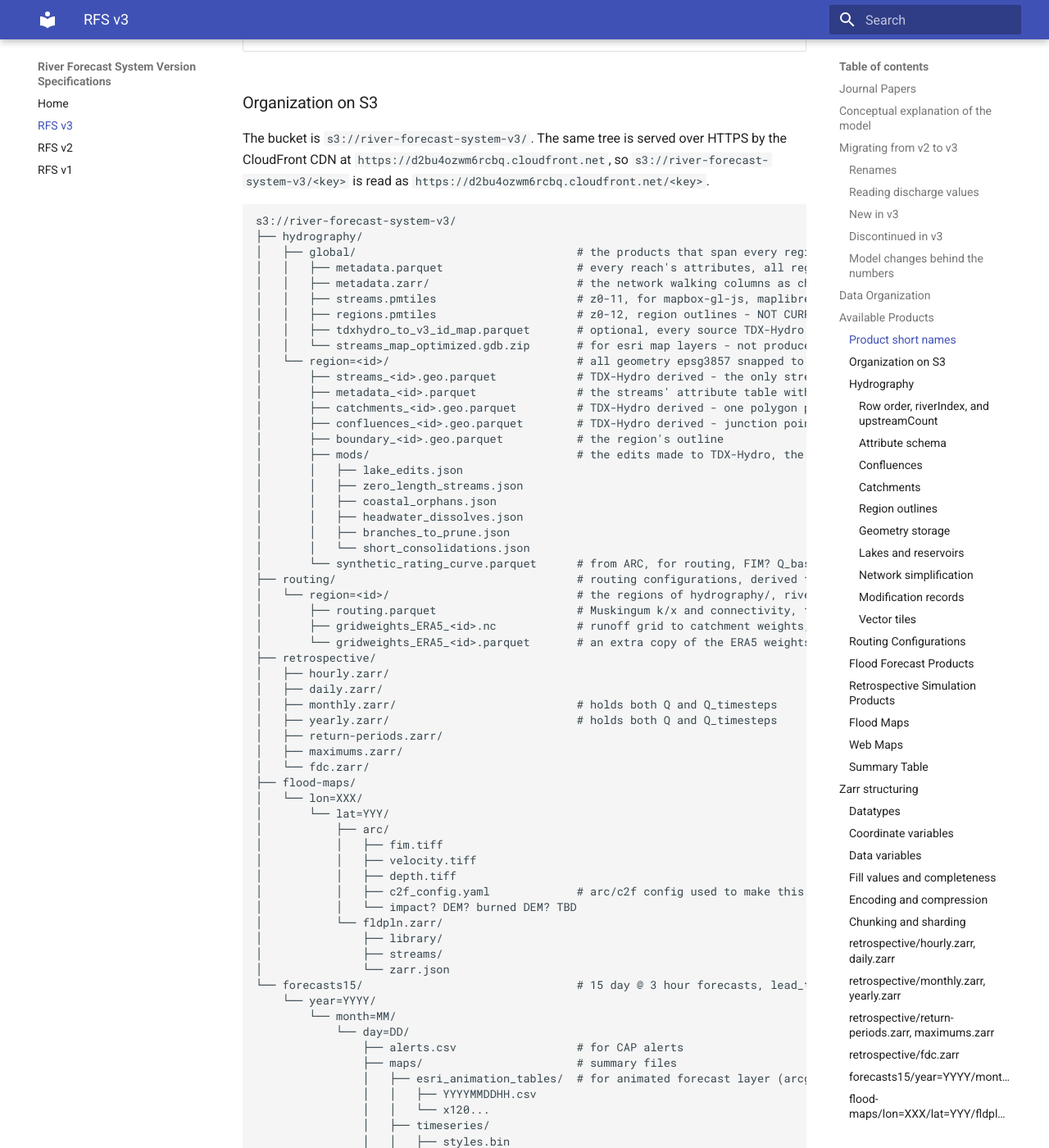
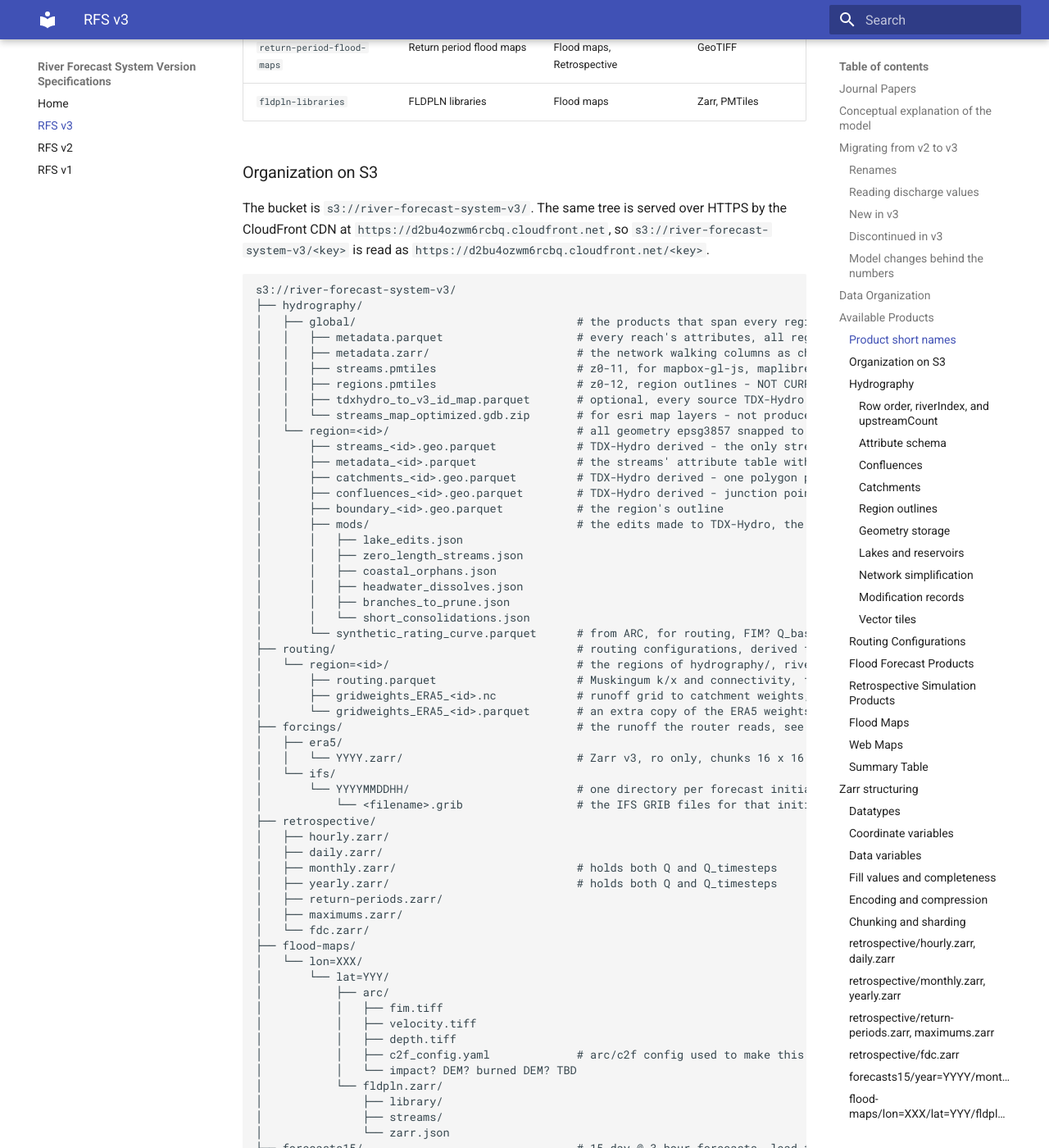
Before and after one commit to river-forecast-system/rfs-specification-documents, an MkDocs documentation site: the page built from docs/specs/rfs-v3.md, in a window 1280 px wide and 1400 px high, scrolled down 5696 px. Shown: the whole window at 82% size. Built offline with MkDocs 1.6.1 and Material for MkDocs 9.7.7, drawn with Linux system fonts in a browser that asks for light colours; some of the changed text lies outside the part shown.

Commit message:
add forcing data to bucket

```diff
--- a/docs/specs/rfs-v3.md
+++ b/docs/specs/rfs-v3.md
@@ -106,6 +106,8 @@ These change the values themselves rather than how they are read, so a differenc
     - Routing configurations are organized by the same regions in a tree of their own, `routing/region=<id>`, derived from the hydrography but not published in it
     - Forecasts are organized by a sequence of year, month, day dividers: `year=YYYY/month=MM/day=DD`
     - Flood maps are organized by 1x1 degree tiles labeled by latitude and longitude: `lat=YYY/lon=XXX`
+- The runoff forcings the router reads are kept in the bucket under `forcings/`: ERA5 one Zarr per year, `era5/YYYY.zarr`, and IFS one directory of GRIB files per initialization,
+  `ifs/YYYYMMDDHH/`
 - Monthly and yearly averages are available in timeseries and timestep chunked forms in a single zarr
 - The retrospective simulation is updated daily and is typically available by 01:00 UTC
 - Forecast warnings are published as `alerts.csv`, formatted for CAP alerts, instead of a warnings parquet file
@@ -179,6 +181,12 @@ s3://river-forecast-system-v3/
 │       ├── routing.parquet                     # Muskingum k/x and connectivity, for river-route
 │       ├── gridweights_ERA5_<id>.nc            # runoff grid to catchment weights, one per forcing grid, the standard format
 │       └── gridweights_ERA5_<id>.parquet       # an extra copy of the ERA5 weights, in the layout jsrr reads fastest
+├── forcings/                                   # the runoff the router reads, see Input Datasets
+│   ├── era5/
+│   │   └── YYYY.zarr/                          # Zarr v3, ro only, chunks 16 x 16 on lat/lon and the whole year on time
+│   └── ifs/
+│       └── YYYYMMDDHH/                         # one directory per forecast initialization
+│           └── <filename>.grib                 # the IFS GRIB files for that initialization
 ├── retrospective/
 │   ├── hourly.zarr/
 │   ├── daily.zarr/
@@ -877,13 +885,28 @@ kernel:  depth(fpp) = max over relations (DoF - DTF) + fill      no raster ships
 
 ## Input Datasets
 
+The runoff forcings are kept at the top level of the bucket under `forcings/`, one tree per source, see [Organization on S3](#organization-on-s3).
+
 ### ECMWF IFS
 
 See the MARS requests in [Flood Forecast Products](#flood-forecast-products).
 
+IFS runoff is stored as GRIB at `forcings/ifs/YYYYMMDDHH/<filename>.grib`, one directory per forecast initialization, named for the initialization date and hour.
+
 ### ERA5 and ERA6
 
-<mark>TBD</mark>
+ERA5 runoff is stored as one Zarr v3 store per year at `forcings/era5/YYYY.zarr`. Each store holds a single data variable, `ro`, the ERA5 runoff.
+
+| Axis      | Chunk        |
+|-----------|--------------|
+| latitude  | 16           |
+| longitude | 16           |
+| time      | -1, the year |
+
+The time axis is never split, so one chunk is a 16 x 16 block of cells over the store's entire year, and a region's whole runoff series is read in one pass over the chunks its cells fall in. The
+chunking is set by that read pattern, not by [Chunking and sharding](#chunking-and-sharding), which governs the discharge stores.
+
+<mark>ERA6 TBD</mark>
 
 ## Implementation Details
 
@@ -1055,6 +1078,12 @@ All exports land under `s3://river-forecast-system-v3/`, see [Organization on S3
 
 ## Changelog
 
+### 2026-09-27 (forcings)
+
+- **Added `forcings/` at the top level of the bucket**, the runoff the router reads. See [Input Datasets](#input-datasets).
+    - `forcings/era5/YYYY.zarr`: one Zarr v3 store per year holding only `ro`, chunked 16 x 16 on latitude and longitude with the time axis unsplit, so a cell's whole series is one chunk read.
+    - `forcings/ifs/YYYYMMDDHH/<filename>.grib`: the IFS GRIB files, one directory per forecast initialization.
+
 ### 2026-09-26 (routing)
 
 - **Routing configurations moved out of the hydrography into `routing/region=<id>/`.** `routing.parquet` and `gridweights_ERA5_<id>.nc` were published in `hydrography/region=<id>/`; they now
```
